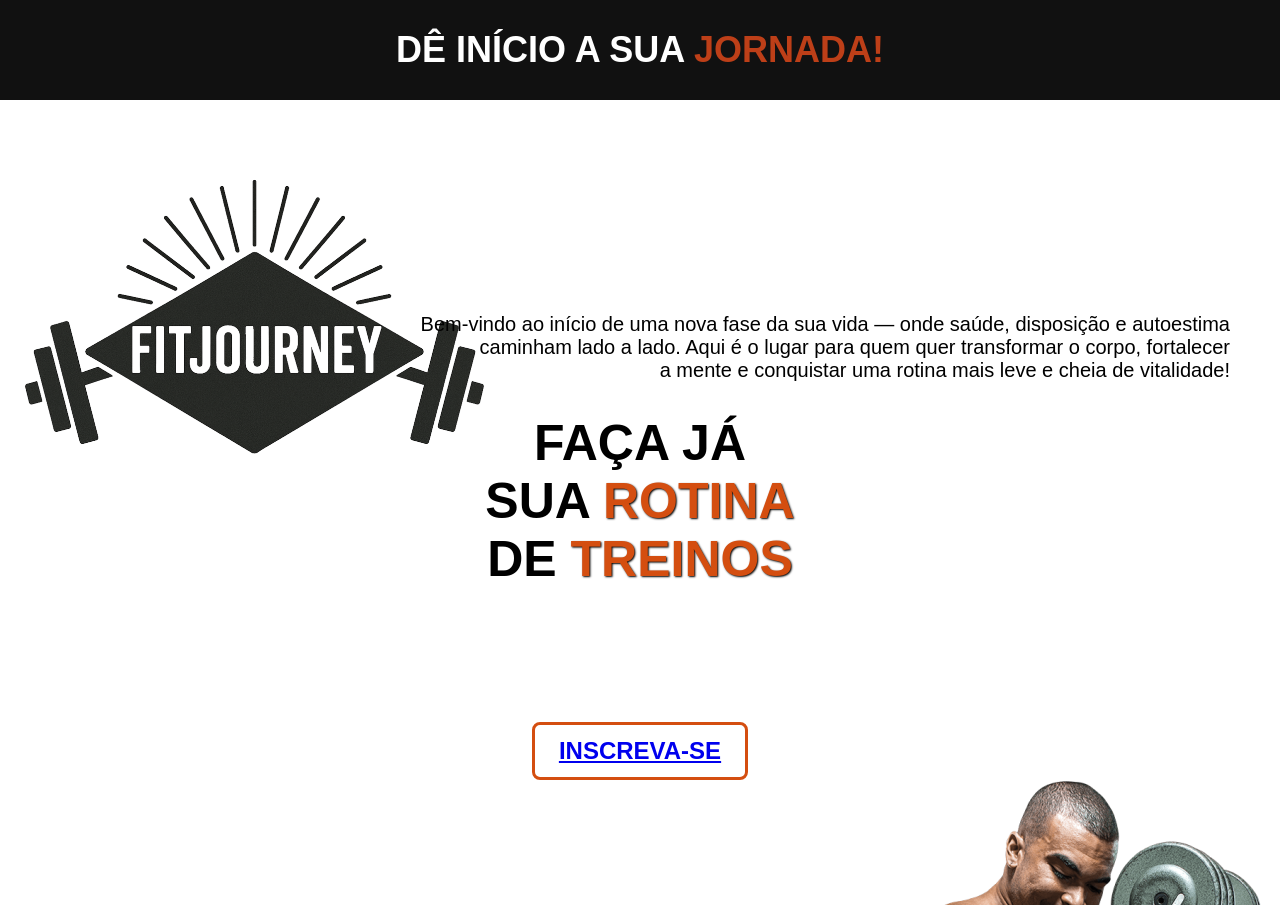
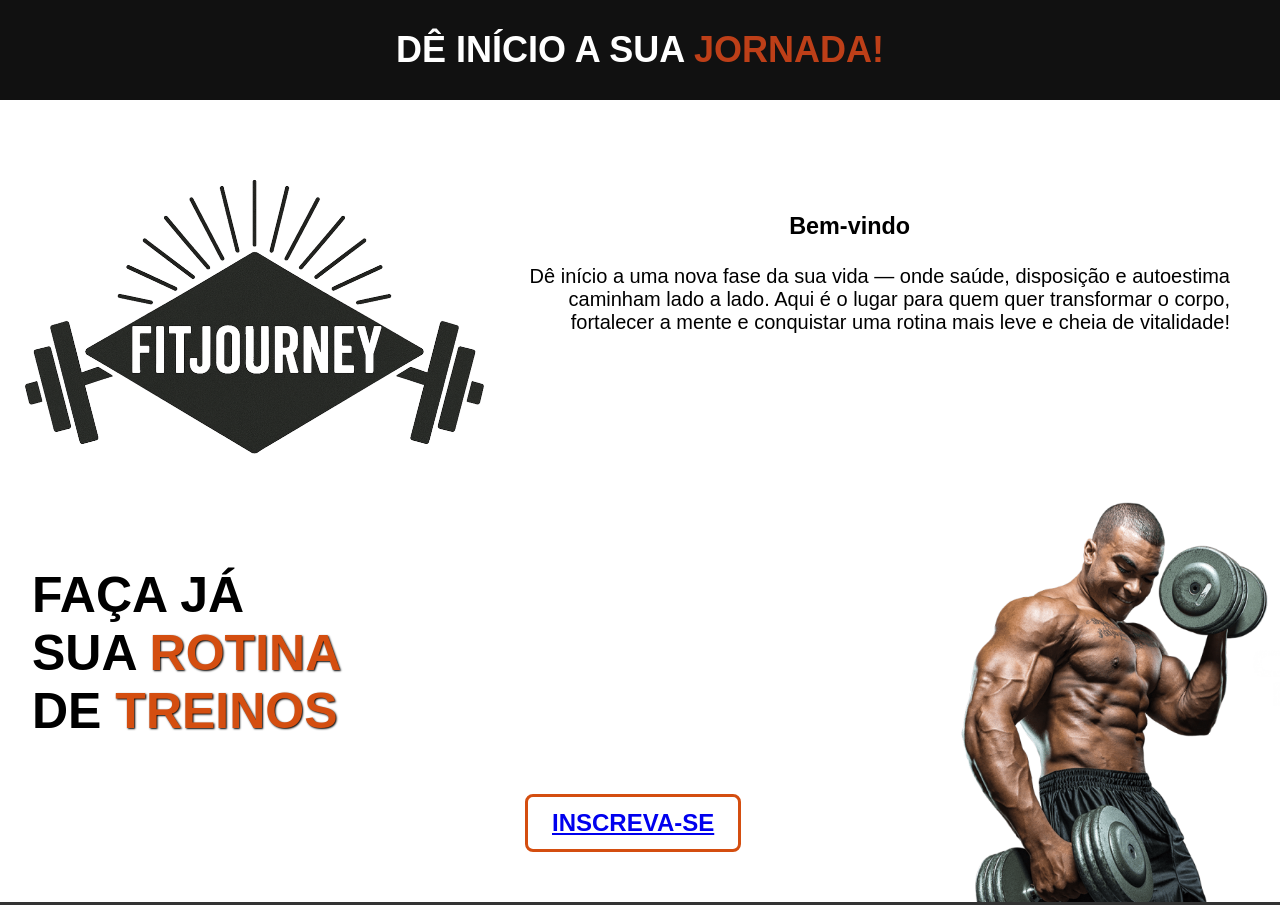
Before and after one commit to Mateusgrr07/Fit_Journey, a plain HTML site: page index.html in a window 1280 px wide. Shown: the top 905 px of the page. Drawn offline with Linux system fonts and the light colour scheme.

Commit message:
Atualizações em grupo

```diff
--- a/index.html
+++ b/index.html
@@ -21,13 +21,20 @@
         </div>
     </nav>
 
-    <img src="imagens/imgg.jpg" alt="">
+    <div class="imagem-esquerda">
+    <img src="imagens/imgg.jpg" alt="logo">
+    </div>
 
-    <p class="motivacional">
-        Bem-vindo ao início de uma nova fase da sua vida — onde saúde, disposição e autoestima <br> caminham lado a lado.
-        Aqui é o lugar para quem quer transformar o corpo, fortalecer <br> a mente e conquistar uma rotina mais leve e cheia de vitalidade!
+    <div class="h3">
+        <h3>Bem-vindo</h3>
+    </div>
+
+    <div class="motivacional">
+    <p>
+        Dê início a uma nova fase da sua vida — onde saúde, disposição e autoestima <br> caminham lado a lado.
+        Aqui é o lugar para quem quer transformar o corpo, <br> fortalecer a mente e conquistar uma rotina mais leve e cheia de vitalidade!
     </p>
-
+    </div>
     <main class="main-content">
         <h1 class="titulo-centralizado">
             FAÇA JÁ<br>
--- a/styless1.css
+++ b/styless1.css
@@ -21,8 +21,9 @@
     display: block;
     margin-left: auto;
     margin-right: 0;
-    width: auto; /* mantém o tamanho normal da imagem */
+    width: 25%; /* mantém o tamanho normal da imagem */
     max-width: 100%; /* garante que ela não quebre o layout em telas pequenas */
+    margin-top: -350px;
 }
 
 footer{
@@ -37,15 +38,15 @@ footer{
 .motivacional {
     font-size: 20px;  /* Tamanho menor */
     text-align: right;  /* Alinha o texto à direita */
-    margin-top: -300px;  /* Move a frase para cima */
+    margin-top:25px;  /* Move a frase para cima */
     margin-right: 50px;  /* Espaço à direita */
     margin-bottom: auto;
 }
 
 /* Frase centralizada (preta e laranja) */
 .titulo-centralizado {
-    text-align: center;  /* Centraliza o texto */
-    margin-top: auto;  /* Move a frase para baixo */
+    text-align: left;  /* Centraliza o texto */
+    margin-top: 200px;  /* Move a frase para baixo */
     font-size: 50px;  /* Ajuste de tamanho, conforme necessário */
     font-family: sans-serif;
 }
@@ -58,8 +59,9 @@ footer{
 /* Botão Inscrição */
 .inscricao-container {
     display: flex;
-    justify-content: center;
-    margin-top: -300px; /* Reduzi o valor para mover o botão mais para cima */
+    justify-content: left;
+    margin-top: -180px;/* Reduzi o valor para mover o botão mais para cima */
+    padding-left: 525px;
 }
 
 .inscricao {
@@ -90,3 +92,12 @@ footer{
         display: block;
     }
 }
+
+.h3{
+    font-size: 20px;  /* Tamanho menor */
+    text-align: right;  /* Alinha o texto à direita */
+    margin-top: -400px;  /* Move a frase para cima */
+    margin-right: 50px;  /* Espaço à direita */
+    margin-bottom: auto;
+    padding-right: 320px;
+}
```
